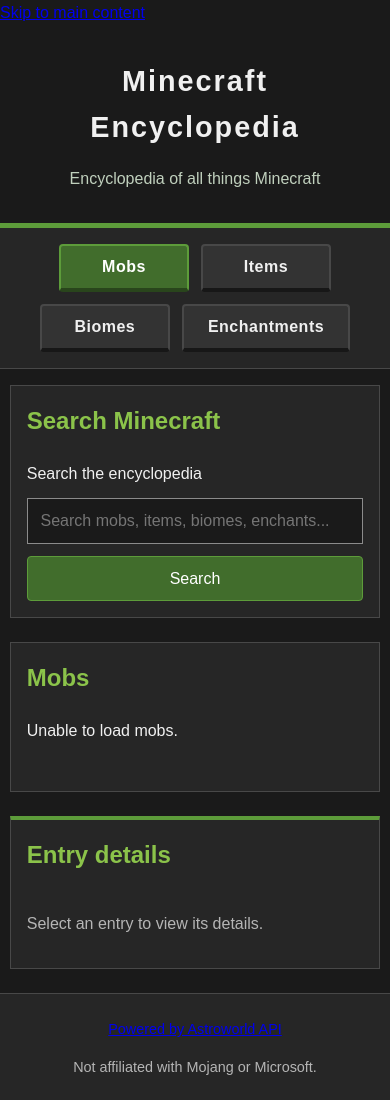
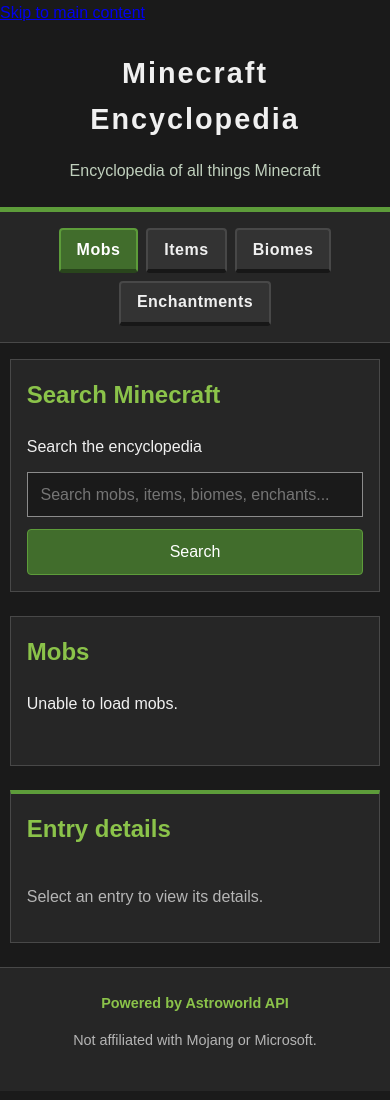
Before and after one commit to sande675/SinglePageApp, a plain HTML site: page index.html in a window 390 px wide. Drawn offline with Linux system fonts and the light colour scheme; no server answers.

Commit message:
Final touches

```diff
--- a/index.html
+++ b/index.html
@@ -1,16 +1,16 @@
 <!doctype html>
 <html lang="en">
   <head>
-    <meta charset="UTF-8" />
-    <meta name="viewport" content="width=device-width, initial-scale=1.0" />
+    <meta charset="UTF-8">
+    <meta name="viewport" content="width=device-width, initial-scale=1.0">
     <title>Minecraft Encyclopedia</title>
     <meta
       name="description"
       content="A comprehensive encyclopedia for Minecraft mobs, items, biomes, and enchantments."
-    />
-    <meta name="author" content="Calvin Sanders" />
-    <meta name="keywords" content="minecraft, blocks, encyclopedia, gaming" />
-    <link rel="stylesheet" href="style.css" />
+    >
+    <meta name="author" content="Calvin Sanders">
+    <meta name="keywords" content="minecraft, blocks, encyclopedia, gaming">
+    <link rel="stylesheet" href="style.css">
     <script src="script.js" defer></script>
   </head>
 
@@ -62,7 +62,7 @@
             id="search-input"
             name="search"
             placeholder="Search mobs, items, biomes, enchants..."
-          />
+          >
           <button type="submit">Search</button>
         </form>
       </section>
--- a/style.css
+++ b/style.css
@@ -52,7 +52,6 @@ header p {
   list-style: none;
   background-color: var(--surface);
   border-bottom: 1px solid var(--border);
-
 }
 
 .category-nav button {
@@ -67,7 +66,9 @@ header p {
   font-size: 1rem;
   font-weight: bold;
   letter-spacing: 0.5px;
-    transition: background-color 0.2s ease, transform 0.2s ease;
+  transition:
+    background-color 0.2s ease,
+    transform 0.2s ease;
 }
 
 .category-nav button:hover {
@@ -83,7 +84,6 @@ header p {
   color: white;
 }
 
-
 .category-nav button:active {
   transform: translateY(1px);
   border-bottom-width: 2px;
@@ -98,12 +98,10 @@ body {
   line-height: 1.6;
 }
 
-
 main {
   width: min(1200px, 92%);
   margin: 2rem auto;
 }
-
 
 section,
 article {
@@ -113,7 +111,7 @@ article {
   margin-bottom: 1.5rem;
 }
 
-h2{
+h2 {
   margin-top: 0;
   color: var(--accent);
 }
@@ -149,7 +147,7 @@ h2{
   font-size: 1rem;
 }
 
-button{
+button {
   transition: background-color 0.2s ease;
   border-radius: 4px;
 }
@@ -169,7 +167,9 @@ button{
   padding: 1rem;
   cursor: pointer;
   text-align: center;
-    transition: transform 0.2s ease, border-color 0.2s ease;
+  transition:
+    transform 0.2s ease,
+    border-color 0.2s ease;
 }
 
 .item-grid li:hover {
@@ -185,14 +185,12 @@ button{
   color: var(--text);
   font: inherit;
   cursor: pointer;
-
 }
 
 /* Details Panel */
 
 .detail {
   border-top: 4px solid var(--grass);
-
 }
 
 #detail-content {
@@ -207,7 +205,6 @@ button{
   color: var(--accent);
   font-size: 1.6rem;
   margin: 0 0 0.5rem;
-
 }
 
 /* Detail Cards */
@@ -254,6 +251,16 @@ button{
   text-align: center;
 }
 
+.site-footer a {
+    color: var(--accent);
+    font-weight: bold;
+    text-decoration: none;
+}
+
+.site-footer a:hover {
+    text-decoration: underline;
+}
+
 /* Keyboard Accessibility */
 
 button:focus-visible,
@@ -265,6 +272,10 @@ input:focus-visible {
 /* Mobile Layout */
 
 @media (max-width: 600px) {
+  header {
+    padding: 1.5rem 1rem;
+  }
+
   header h1 {
     font-size: 1.8rem;
   }
@@ -277,6 +288,15 @@ input:focus-visible {
   section,
   article {
     padding: 1rem;
+  }
+
+  .category-nav {
+    gap: 0.5rem;
+  }
+
+  .category-nav button {
+    min-width: 0;
+    padding: 0.65rem 1rem;
   }
 
   #form {
@@ -292,4 +312,8 @@ input:focus-visible {
   .item-grid {
     grid-template-columns: repeat(2, minmax(0, 1fr));
   }
+
+  #detail-content {
+    grid-template-columns: 1fr;
   }
+}
```
Lines whose indentation alone changed are shown as unchanged.
